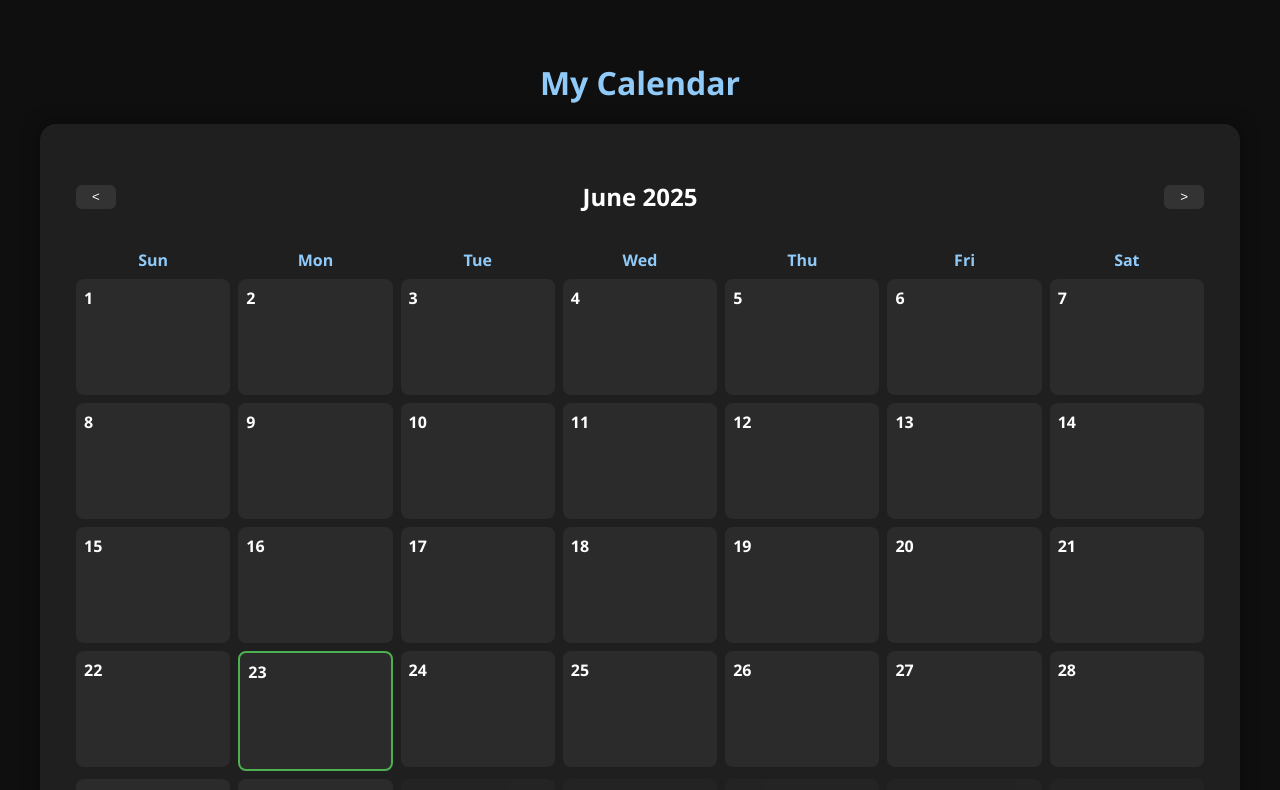
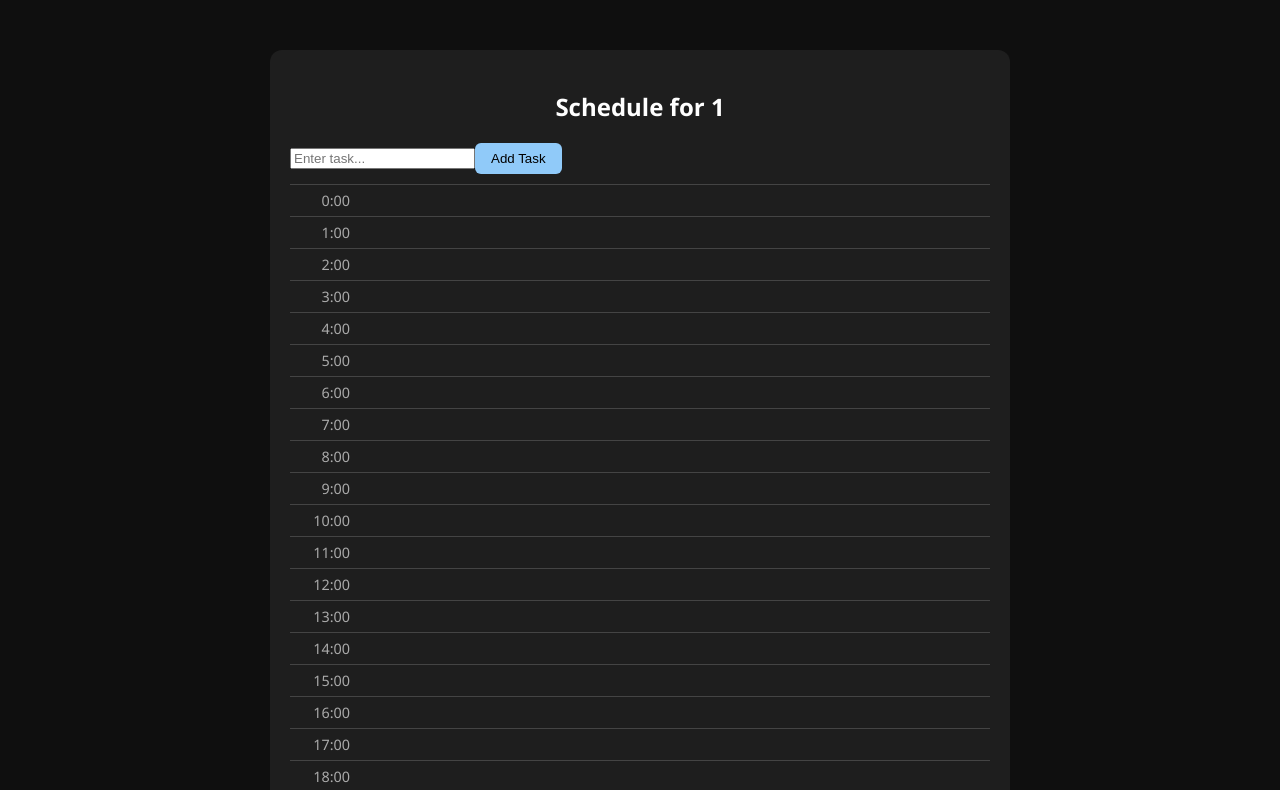
Before and after one commit to naveenkumar-42/calendar_ss, a React (Create React App) app: page /calendar_ss/schedule/1 in a window 1280 px wide. Shown: the top 790 px of the page. Built offline with nearby package versions, Linux system fonts and the light colour scheme.

Commit message:
updated timeline page with task update

```diff
--- a/src/App.js
+++ b/src/App.js
@@ -1,15 +1,18 @@
+// src/App.js
 import React from "react";
+import { BrowserRouter as Router, Routes, Route } from "react-router-dom";
 import Calendar from "./components/Calendar";
-import "./App.css";
+import TimelineScheduler from "./components/TimelineScheduler";
+import "./App.css"; // Ensure this path is correct
 
 function App() {
   return (
-    <div className="app-container">
-      <h1 className="app-title">My Calendar</h1>
-      <div className="calendar-wrapper">
-        <Calendar />
-      </div>
-    </div>
+    <Router basename="/calendar_ss">
+      <Routes>
+        <Route path="/" element={<Calendar />} />
+        <Route path="/schedule/:date" element={<TimelineScheduler />} />
+      </Routes>
+    </Router>
   );
 }
 
--- a/src/components/Calendar.jsx
+++ b/src/components/Calendar.jsx
@@ -27,6 +27,7 @@ const Calendar = () => {
 
   return (
     <div className="calendar">
+      <h2 className="calendar-title">My Calendar</h2>
       <CalendarHeader date={currentDate} setDate={setCurrentDate} />
       <div className="calendar-grid">
         {["Sun", "Mon", "Tue", "Wed", "Thu", "Fri", "Sat"].map((d) => (
--- a/src/components/Day.jsx
+++ b/src/components/Day.jsx
@@ -1,16 +1,21 @@
-import React, { useState } from "react";
+import React from "react";
+import { useNavigate } from "react-router-dom";
 import dayjs from "dayjs";
-import EventModal from "./EventModal";
 import "../styles/Day.css";
 
-const Day = ({ date, currentMonth, events, addEvent }) => {
+const Day = ({ date, currentMonth, events }) => {
+  const navigate = useNavigate();
   const isToday = date.isSame(dayjs(), "day");
-  const [open, setOpen] = useState(false);
+
+  const handleClick = () => {
+    const dateStr = date.format("YYYY-MM-DD");
+    navigate(`/schedule/${dateStr}`);
+  };
 
   return (
     <div
       className={`day ${date.month() !== currentMonth ? "faded" : ""} ${isToday ? "today" : ""}`}
-      onClick={() => setOpen(true)}
+      onClick={handleClick}
     >
       <div className="date-number">{date.date()}</div>
       <div className="events">
@@ -18,7 +23,6 @@ const Day = ({ date, currentMonth, events, addEvent }) => {
           <div key={i} className="event">{e}</div>
         ))}
       </div>
-      {open && <EventModal date={date} close={() => setOpen(false)} onSave={addEvent} />}
     </div>
   );
 };
--- /dev/null
+++ b/src/components/TimelineScheduler.jsx
@@ -0,0 +1,49 @@
+import React, { useState, useEffect } from "react";
+import { useParams } from "react-router-dom";
+import "../styles/TimelineScheduler.css";
+
+const TimelineScheduler = () => {
+  const { date } = useParams();
+  const [tasks, setTasks] = useState([]);
+  const [input, setInput] = useState("");
+
+  useEffect(() => {
+    const saved = JSON.parse(localStorage.getItem("calendarEvents")) || {};
+    setTasks(saved[date] || []);
+  }, [date]);
+
+  const addTask = () => {
+    const updated = [...tasks, input];
+    setTasks(updated);
+
+    const all = JSON.parse(localStorage.getItem("calendarEvents")) || {};
+    all[date] = updated;
+    localStorage.setItem("calendarEvents", JSON.stringify(all));
+    setInput("");
+  };
+
+  return (
+    <div className="timeline-container">
+      <h2>Schedule for {date}</h2>
+      <input
+        value={input}
+        onChange={(e) => setInput(e.target.value)}
+        placeholder="Enter task..."
+      />
+      <button onClick={addTask}>Add Task</button>
+
+      <div className="timeline">
+        {Array.from({ length: 24 }).map((_, i) => (
+          <div key={i} className="hour-block">
+            <div className="hour-label">{i}:00</div>
+            <div className="hour-slot">
+              {tasks[i] && <div className="task">{tasks[i]}</div>}
+            </div>
+          </div>
+        ))}
+      </div>
+    </div>
+  );
+};
+
+export default TimelineScheduler;
--- /dev/null
+++ b/src/styles/TimelineScheduler.css
@@ -0,0 +1,55 @@
+.timeline-container {
+  max-width: 700px;
+  margin: 50px auto;
+  color: #fff;
+  background: #1e1e1e;
+  padding: 20px;
+  border-radius: 12px;
+}
+
+h2 {
+  text-align: center;
+  margin-bottom: 20px;
+}
+
+button {
+  margin-bottom: 10px;
+  background: #90caf9;
+  border: none;
+  padding: 8px 16px;
+  border-radius: 6px;
+  cursor: pointer;
+  color: #000;
+}
+
+.timeline {
+  border-top: 1px solid #444;
+}
+
+.hour-block {
+  display: flex;
+  border-bottom: 1px solid #444;
+  padding: 6px 0;
+}
+
+.hour-label {
+  width: 60px;
+  text-align: right;
+  margin-right: 10px;
+  font-size: 0.9rem;
+  color: #aaa;
+}
+
+.hour-slot {
+  flex: 1;
+  position: relative;
+}
+
+.task {
+  background: #66bb6a;
+  padding: 4px 8px;
+  border-radius: 4px;
+  font-size: 0.85rem;
+  margin-left: 5px;
+  color: #000;
+}
```
Also changed, not shown: src/components/TimelinePage.jsx (deleted, +0 -15 lines), src/styles/Calendar.css (line endings or trailing spaces), 1 other file (tests, documents, lock files or other folders).
